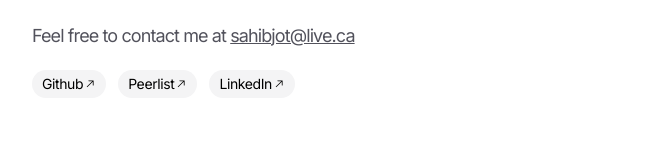
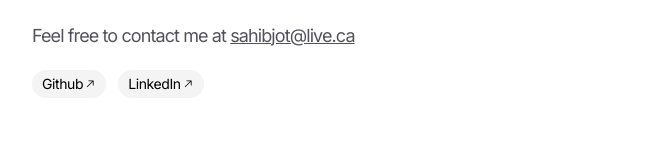
Before and after one commit to skyline-systems/personal-site, a Next.js app: page / in a window 1280 px wide. Shown: the part 1416-1576 px from the top of the page, without its empty margins (304-975 px from the left). Built offline with nearby package versions, Linux system fonts and the light colour scheme.

Commit message:
remove peerlist

```diff
--- a/app/data.ts
+++ b/app/data.ts
@@ -110,10 +110,6 @@ export const SOCIAL_LINKS: SocialLink[] = [
     link: 'https://github.com/sahibjotsaggu',
   },
   {
-    label: 'Peerlist',
-    link: 'https://peerlist.io/sahibjot',
-  },
-  {
     label: 'LinkedIn',
     link: 'https://www.linkedin.com/in/sahibjotsaggu',
   },
```
